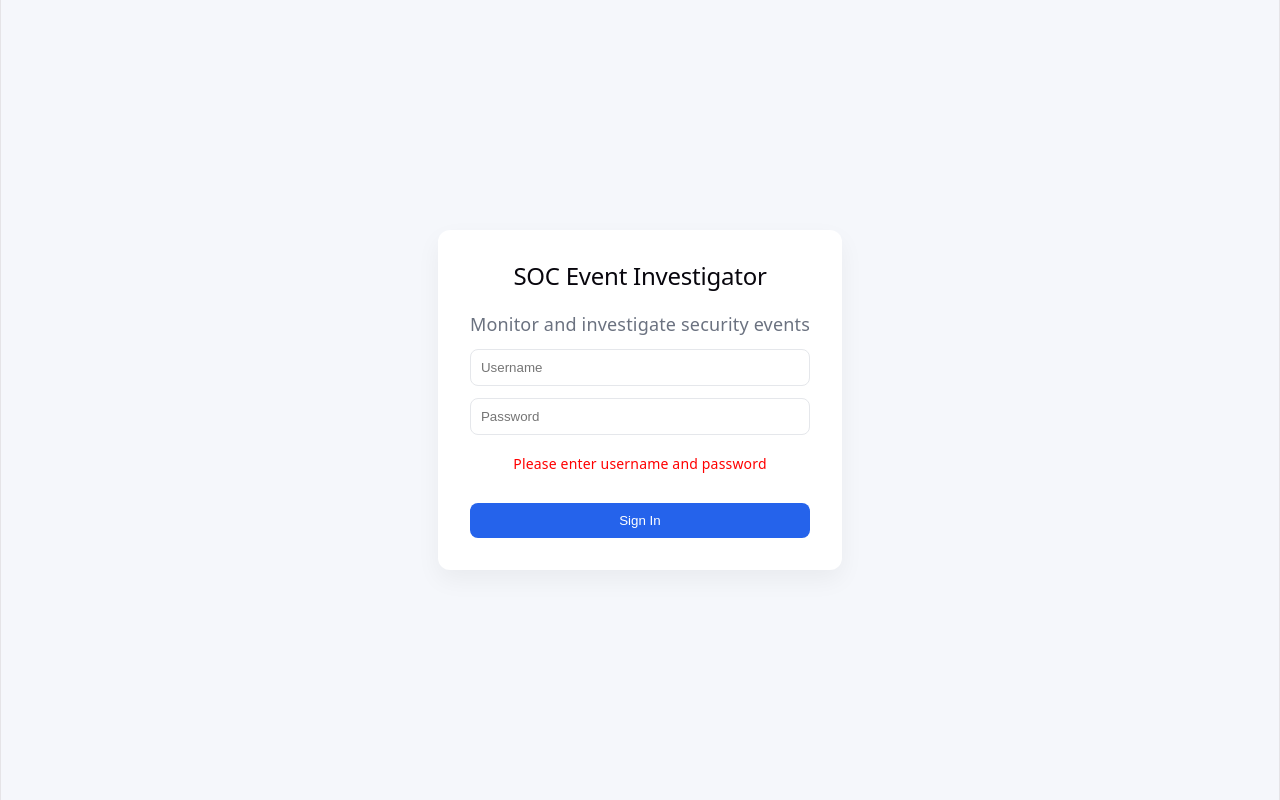
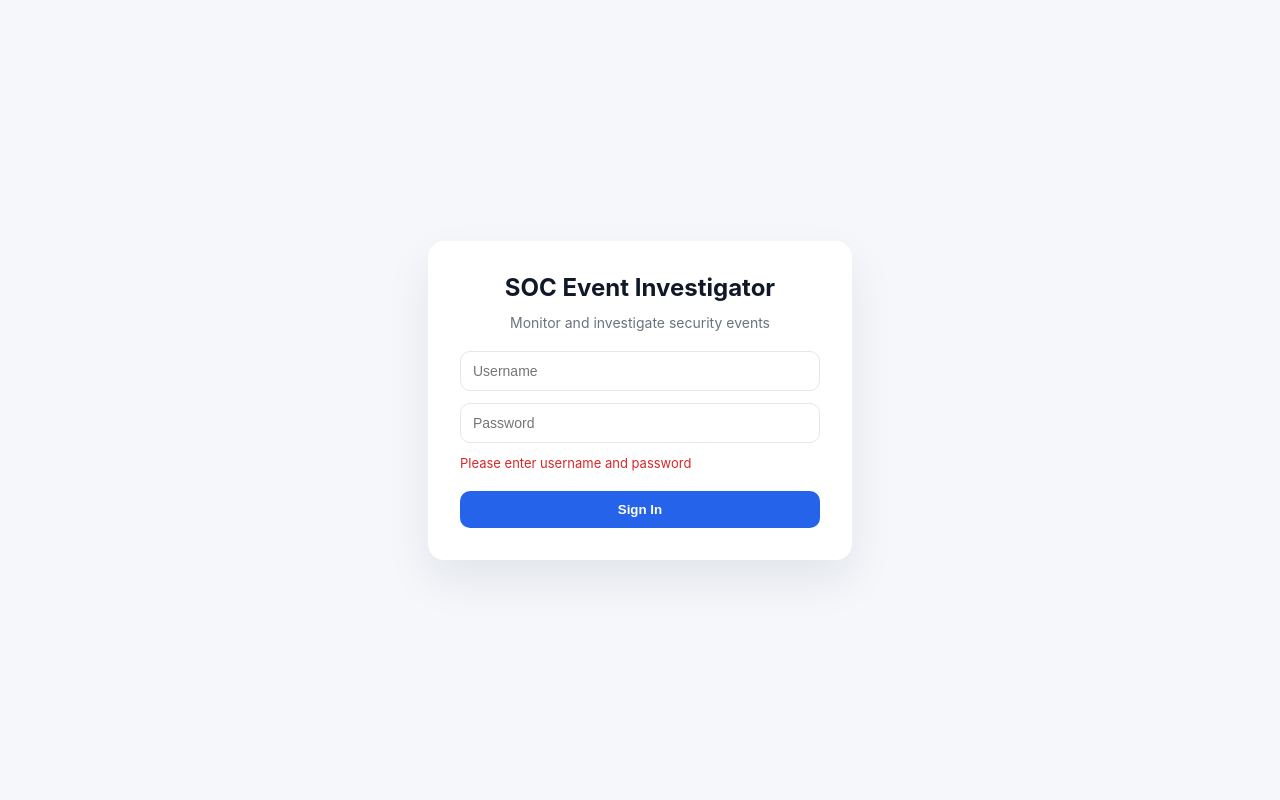
Before and after one commit to naveenamadepally1392/soc-analyst-dashboard, a React (Vite) app: page / in a window 1280 px wide. Both pictures are taken after a click on the button "Sign In". Built offline with nearby package versions, Linux system fonts and the light colour scheme.

Commit message:
Added dashboard page with header and theme selector

```diff
--- a/package.json
+++ b/package.json
@@ -11,7 +11,8 @@
   },
   "dependencies": {
     "react": "^19.2.5",
-    "react-dom": "^19.2.5"
+    "react-dom": "^19.2.5",
+    "react-icons": "^5.6.0"
   },
   "devDependencies": {
     "@eslint/js": "^10.0.1",
--- a/src/App.tsx
+++ b/src/App.tsx
@@ -1,14 +1,28 @@
 import { useState } from "react";
 import LoginPage from "./pages/Login";
+import DashboardPage from "./pages/DashboardPage";
 
 function App() {
   const [isLoggedIn, setIsLoggedIn] = useState(false);
+  const [username, setUsername] = useState("");
 
   if (!isLoggedIn) {
-    return <LoginPage onLogin={() => setIsLoggedIn(true)} />;
+    return (
+      <LoginPage
+        onLogin={(user) => {
+          setUsername(user);
+          setIsLoggedIn(true);
+        }}
+      />
+    );
   }
 
-  return <div>Dashboard coming next...</div>;
+  return (
+    <DashboardPage
+      username={username}
+      onLogout={() => setIsLoggedIn(false)}
+    />
+  );
 }
 
 export default App;
--- a/src/index.css
+++ b/src/index.css
@@ -1,111 +1,119 @@
+/* ---------------- BASE ---------------- */
+
 :root {
-  --text: #6b6375;
-  --text-h: #08060d;
-  --bg: #fff;
-  --border: #e5e4e7;
-  --code-bg: #f4f3ec;
-  --accent: #aa3bff;
-  --accent-bg: rgba(170, 59, 255, 0.1);
-  --accent-border: rgba(170, 59, 255, 0.5);
-  --social-bg: rgba(244, 243, 236, 0.5);
-  --shadow:
-    rgba(0, 0, 0, 0.1) 0 10px 15px -3px, rgba(0, 0, 0, 0.05) 0 4px 6px -2px;
+  --bg: #f5f7fb;
+  --text: #111827;
+  --text-light: #6b7280;
+  --border: #e5e7eb;
+  --card: #ffffff;
 
-  --sans: system-ui, 'Segoe UI', Roboto, sans-serif;
-  --heading: system-ui, 'Segoe UI', Roboto, sans-serif;
-  --mono: ui-monospace, Consolas, monospace;
-
-  font: 18px/145% var(--sans);
-  letter-spacing: 0.18px;
-  color-scheme: light dark;
-  color: var(--text);
-  background: var(--bg);
-  font-synthesis: none;
-  text-rendering: optimizeLegibility;
-  -webkit-font-smoothing: antialiased;
-  -moz-osx-font-smoothing: grayscale;
-
-  @media (max-width: 1024px) {
-    font-size: 16px;
-  }
+  --primary: #6366f1;
+  --button-bg: #f9fafb;
 }
 
-@media (prefers-color-scheme: dark) {
-  :root {
-    --text: #9ca3af;
-    --text-h: #f3f4f6;
-    --bg: #16171d;
-    --border: #2e303a;
-    --code-bg: #1f2028;
-    --accent: #c084fc;
-    --accent-bg: rgba(192, 132, 252, 0.15);
-    --accent-border: rgba(192, 132, 252, 0.5);
-    --social-bg: rgba(47, 48, 58, 0.5);
-    --shadow:
-      rgba(0, 0, 0, 0.4) 0 10px 15px -3px, rgba(0, 0, 0, 0.25) 0 4px 6px -2px;
-  }
+[data-theme="dark"] {
+  --bg: #0f172a;
+  --text: #f8fafc;
+  --text-light: #64748b;
+  --border: #1e293b;
+  --card: #111827;
 
-  #social .button-icon {
-    filter: invert(1) brightness(2);
-  }
-}
-
-#root {
-  width: 100%;
-  max-width: 100%;
-  margin: 0 auto;
-  text-align: center;
-  border-inline: 1px solid var(--border);
-  min-height: 100svh;
-  display: flex;
-  flex-direction: column;
-  box-sizing: border-box;
+  --primary: #818cf8;
+  --button-bg: #1e293b;
 }
 
 body {
   margin: 0;
+  font-family: Inter, system-ui, sans-serif;
+  background: var(--bg);
+  color: var(--text);
 }
 
-h1,
-h2 {
-  font-family: var(--heading);
-  font-weight: 500;
-  color: var(--text-h);
+/* ---------------- PAGE ---------------- */
+
+.page {
+  min-height: 100vh;
 }
 
-h1 {
-  font-size: 56px;
-  letter-spacing: -1.68px;
-  margin: 32px 0;
-  @media (max-width: 1024px) {
-    font-size: 36px;
-    margin: 20px 0;
-  }
-}
-h2 {
-  font-size: 24px;
-  line-height: 118%;
-  letter-spacing: -0.24px;
-  margin: 0 0 8px;
-  @media (max-width: 1024px) {
-    font-size: 20px;
-  }
-}
-p {
-  margin: 0;
+.header {
+  height: 56px;
+  background: rgb(3, 97, 220);
+  padding: 0 28px;
+  display: flex;
+  justify-content: space-between;
+  align-items: center;
+  border-bottom: 1px solid var(--border);
 }
 
-code,
-.counter {
-  font-family: var(--mono);
-  display: inline-flex;
-  border-radius: 4px;
-  color: var(--text-h);
+.title {
+  margin: 0;
+  font-size: 17px;
+  font-weight: 700;
+  letter-spacing: -0.02em;
+  color: white;
+  line-height: 1.2;
 }
 
-code {
-  font-size: 15px;
-  line-height: 135%;
-  padding: 4px 8px;
-  background: var(--code-bg);
+.subtitle {
+  margin: 2px 0 0;
+  font-size: 12px;
+  font-weight: 500;
+  color: rgb(214, 212, 212);
+  letter-spacing: 0.01em;
 }
+
+.userSection {
+  display: flex;
+  align-items: center;
+  gap: 14px;
+}
+
+.modeButton {
+  width: 34px;
+  height: 34px;
+  border-radius: 10px;
+  border: 1px solid transparent;
+  background: transparent;
+  color: white;
+  display: flex;
+  align-items: center;
+  justify-content: center;
+  /* cursor: pointer; */
+}
+
+.modeButton:hover {
+  background: var(--button-bg);
+  color: var(--text);
+}
+
+.userIcon {
+  width: 34px;
+  height: 34px;
+  border-radius: 999px;
+  background: transparent;
+  display: flex;
+  align-items: center;
+  justify-content: center;
+  color: white;
+}
+
+.userName {
+  font-size: 14px;
+  font-weight: 200;
+  color: white;
+  letter-spacing: -0.01em;
+}
+
+.logoutButton {
+  height: 34px;
+  padding: 2px 14px;
+  background: transparent;
+  color: white;
+  font-size: 13px;
+  font-weight: 600;
+  cursor: pointer;
+}
+
+.logoutButton:hover {
+  border-color: var(--primary);
+}
--- /dev/null
+++ b/src/pages/DashboardPage.tsx
@@ -0,0 +1,61 @@
+import { useEffect, useState } from "react";
+import { FiMoon, FiSun, FiUser, FiLogOut } from "react-icons/fi";
+
+interface Props {
+  username: string;
+  onLogout: () => void;
+}
+
+export default function DashboardPage({ username, onLogout }: Props) {
+  const [theme, setTheme] = useState<"light" | "dark">("light");
+
+  useEffect(() => {
+    const saved = localStorage.getItem("theme") as "light" | "dark";
+    if (saved) setTheme(saved);
+  }, []);
+
+  useEffect(() => {
+    document.body.setAttribute("data-theme", theme);
+    localStorage.setItem("theme", theme);
+  }, [theme]);
+
+  return (
+    <div className="page">
+      <header className="header">
+        <div>
+          <h1 className="title">SOC Event Investigator</h1>
+          <p className="subtitle">Security events dashboard</p>
+        </div>
+
+        <div className="userSection">
+          <button
+            onClick={() =>
+              setTheme(theme === "light" ? "dark" : "light")
+            }
+            className="modeButton"
+          >
+            {theme === "dark" ? <FiSun size={14} /> : <FiMoon size={14} />}
+          </button>
+
+          <div className="userIcon">
+            <FiUser size={14} />
+          </div>
+          <span className="userName">{username}</span>
+
+          <button onClick={onLogout} className="logoutButton">
+            <FiLogOut size={14} /> Logout
+          </button>
+        </div>
+      </header>
+       <div>
+        Time range selector comes here
+      </div>
+      <div>
+        Dashboart components comes here.....
+      </div>
+      <div>
+        Table with events and filters come here....
+      </div>
+    </div>
+  );
+}
--- a/src/pages/Login.tsx
+++ b/src/pages/Login.tsx
@@ -1,78 +1,63 @@
 import { useState } from "react";
+import "./LoginPage.css";
 
 interface Props {
-  onLogin: () => void;
+  onLogin: (username: string) => void;
 }
-
 
 export default function LoginPage({ onLogin }: Props) {
   const [loading, setLoading] = useState(false);
-  const [username, setUsername] = useState('');
-  const [password, setPassword] = useState('');
-  const [error, setError] = useState('');
+  const [username, setUsername] = useState("");
+  const [password, setPassword] = useState("");
+  const [error, setError] = useState("");
 
   const handleLogin = () => {
-    if (username.trim() === '' || password.trim() === '') {
-      setError('Please enter username and password');
+    if (username.trim() === "" || password.trim() === "") {
+      setError("Please enter username and password");
       return;
     }
-    setError('');
+
+    setError("");
     setLoading(true);
+
     setTimeout(() => {
-      onLogin();
+      onLogin(username.trim());
     }, 800);
   };
 
   return (
-    <div style={styles.container}>
-      <div style={styles.card}>
-        <h2>SOC Event Investigator</h2>
-        <p style={{ color: "#6b7280" }}>
+    <div className="login-page">
+      <div className="login-card">
+        <h2 className="login-title">SOC Event Investigator</h2>
+        <p className="login-subtitle">
           Monitor and investigate security events
         </p>
-        <input placeholder="Username" style={styles.input} value={username} onChange={e => setUsername(e.target.value)} />
-        <input placeholder="Password" type="password" style={styles.input} value={password} onChange={e => setPassword(e.target.value)} />
-        {error && (
-          <div style={{ color: 'red', marginTop: 4, marginBottom: 4, fontSize: 14 }}>{error}</div>
-        )}
-        <button onClick={handleLogin} style={styles.button}>
+
+        <input
+          className="login-input"
+          placeholder="Username"
+          value={username}
+          onChange={(e) => setUsername(e.target.value)}
+        />
+
+        <input
+          className="login-input"
+          placeholder="Password"
+          type="password"
+          value={password}
+          onChange={(e) => setPassword(e.target.value)}
+        />
+
+        {error && <div className="login-error">{error}</div>}
+
+        <button
+          className="login-button"
+          onClick={handleLogin}
+          disabled={loading}
+        >
           {loading ? "Signing in..." : "Sign In"}
         </button>
       </div>
     </div>
   );
 }
-
-const styles = {
-  container: {
-    height: "100vh",
-    display: "flex",
-    alignItems: "center",
-    justifyContent: "center",
-    background: "#f5f7fb",
-  },
-  card: {
-    background: "#fff",
-    padding: "32px",
-    borderRadius: "12px",
-    width: "flexible",
-    boxShadow: "0 10px 25px rgba(0,0,0,0.05)",
-    display: "flex",
-    flexDirection: "column" as const,
-    gap: "12px",
-  },
-  input: {
-    padding: "10px",
-    borderRadius: "8px",
-    border: "1px solid #e5e7eb",
-  },
-  button: {
-    marginTop: "10px",
-    padding: "10px",
-    borderRadius: "8px",
-    border: "none",
-    background: "#2563eb",
-    color: "white",
-    cursor: "pointer",
-  },
-};
--- /dev/null
+++ b/src/pages/LoginPage.css
@@ -0,0 +1,67 @@
+.login-page {
+  min-height: 100vh;
+  display: flex;
+  align-items: center;
+  justify-content: center;
+  background: #f5f7fb;
+}
+
+.login-card {
+  width: 360px;
+  background: #ffffff;
+  padding: 32px;
+  border-radius: 16px;
+  box-shadow: 0 20px 45px rgba(15, 23, 42, 0.08);
+  display: flex;
+  flex-direction: column;
+  gap: 12px;
+}
+
+.login-title {
+  margin: 0;
+  font-size: 24px;
+  font-weight: 700;
+  color: #111827;
+  text-align: center;
+}
+
+.login-subtitle {
+  margin: 0 0 8px;
+  color: #6b7280;
+  text-align: center;
+  font-size: 14px;
+}
+
+.login-input {
+  padding: 11px 12px;
+  border-radius: 10px;
+  border: 1px solid #e5e7eb;
+  font-size: 14px;
+}
+
+.login-input:focus {
+  outline: none;
+  border-color: #2563eb;
+  box-shadow: 0 0 0 3px rgba(37, 99, 235, 0.12);
+}
+
+.login-error {
+  color: #dc2626;
+  font-size: 13px;
+}
+
+.login-button {
+  margin-top: 8px;
+  padding: 11px;
+  border-radius: 10px;
+  border: none;
+  background: #2563eb;
+  color: white;
+  font-weight: 600;
+  cursor: pointer;
+}
+
+.login-button:disabled {
+  opacity: 0.7;
+  cursor: not-allowed;
+}
```
Also changed, not shown: 1 other file (tests, documents, lock files or other folders).
